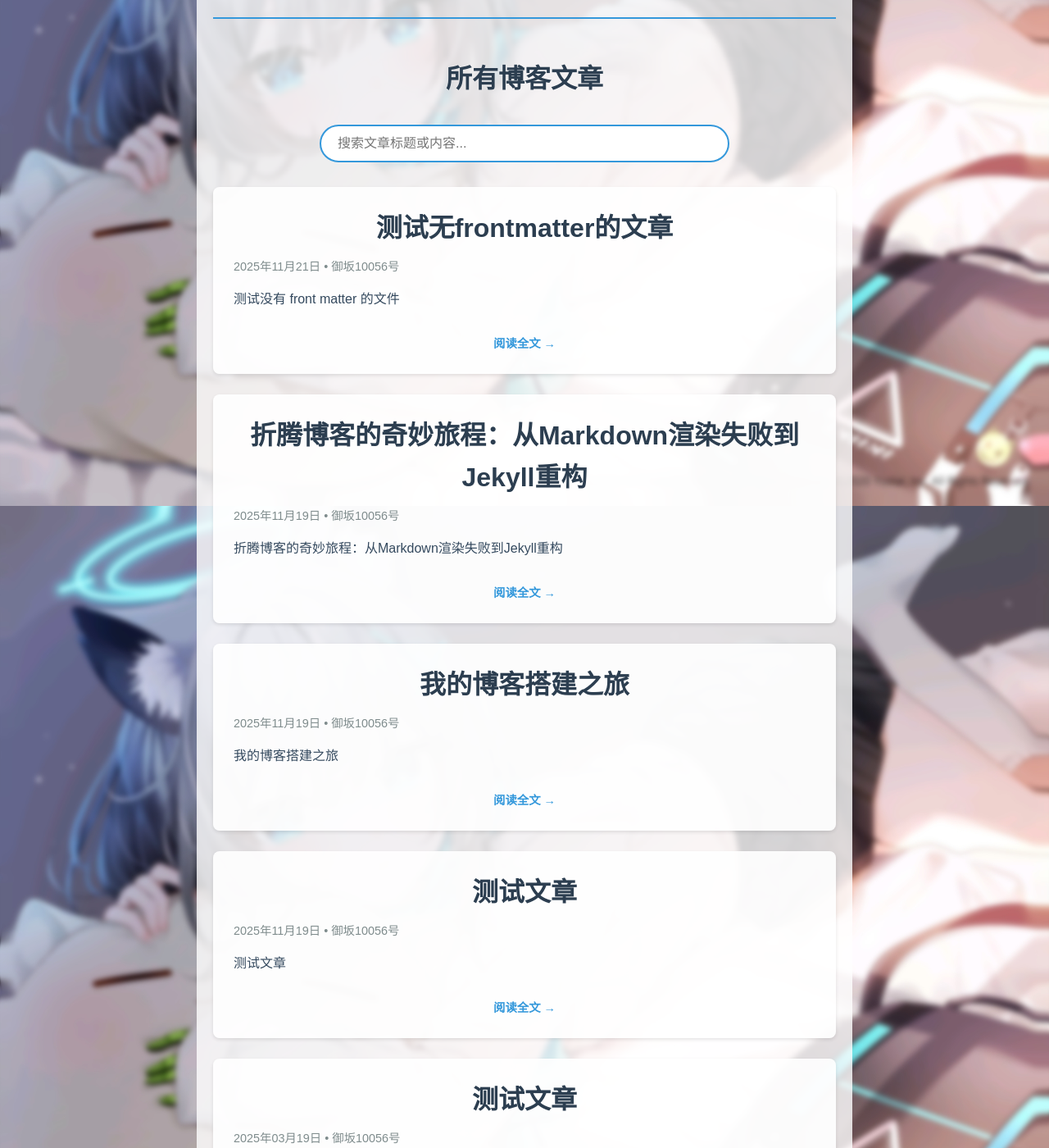
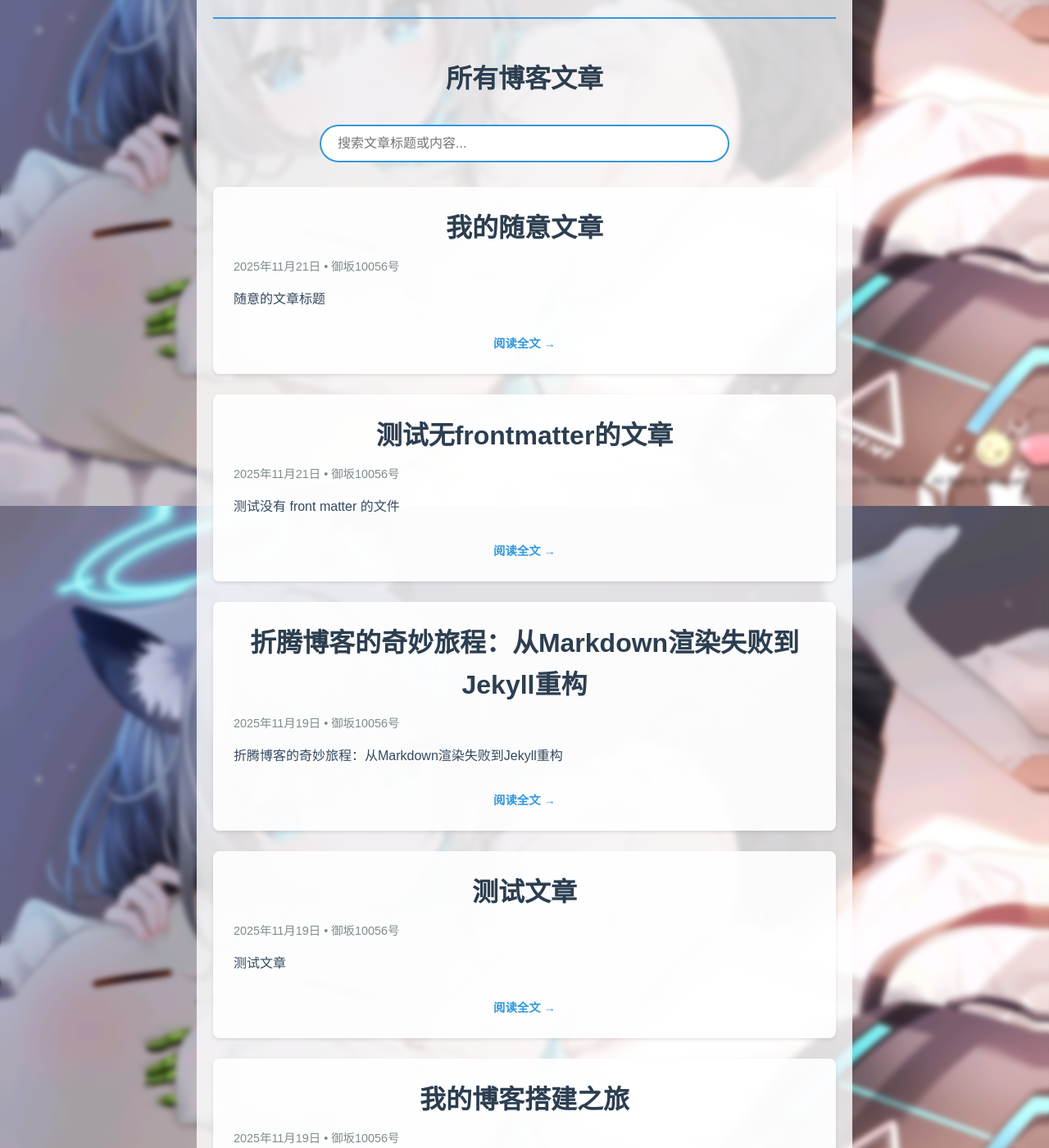
Before and after one commit to yubanmeiqin10056/yubanmeiqin10056.github.io, a Jekyll site: the page built from post/index.html, in a window 1280 px wide and 1400 px high, scrolled down 297 px. Shown: the whole window at 82% size. Built offline with Jekyll 4.4.1, drawn with Linux system fonts in a browser that asks for light colours.

Commit message:
添加collections支持，允许任意命名的Markdown文件显示为文章

```diff
--- a/_config.yml
+++ b/_config.yml
@@ -43,6 +43,12 @@ include:
 future: true
 unpublished: false
 
+# 自定义集合 - 用于存放任意命名的Markdown文件
+collections:
+  articles:
+    output: true
+    permalink: /articles/:path/
+
 # 排除文件
 exclude:
   - Gemfile
--- a/post/index.html
+++ b/post/index.html
@@ -11,8 +11,10 @@ title: 博客文章列表
     </div>
 
     {% assign posts = site.posts | sort: 'date' | reverse %}
+    {% assign articles = site.articles | sort: 'date' | reverse %}
+    {% assign all_posts = posts | concat: articles | sort: 'date' | reverse %}
     <div id="posts-container">
-    {% for post in posts %}
+    {% for post in all_posts %}
     <article class="post-item" data-title="{{ post.title | escape }}" data-content="{{ post.content | strip_html | escape }}" data-original-excerpt="{% if post.excerpt %}{{ post.excerpt | strip_html | escape }}{% else %}{{ post.content | strip_html | truncatewords: 50 | escape }}{% endif %}">
         <header class="post-header">
             <h2>
```
Also changed, not shown: _articles/随意的文章.md (added, +23 -0 lines).
